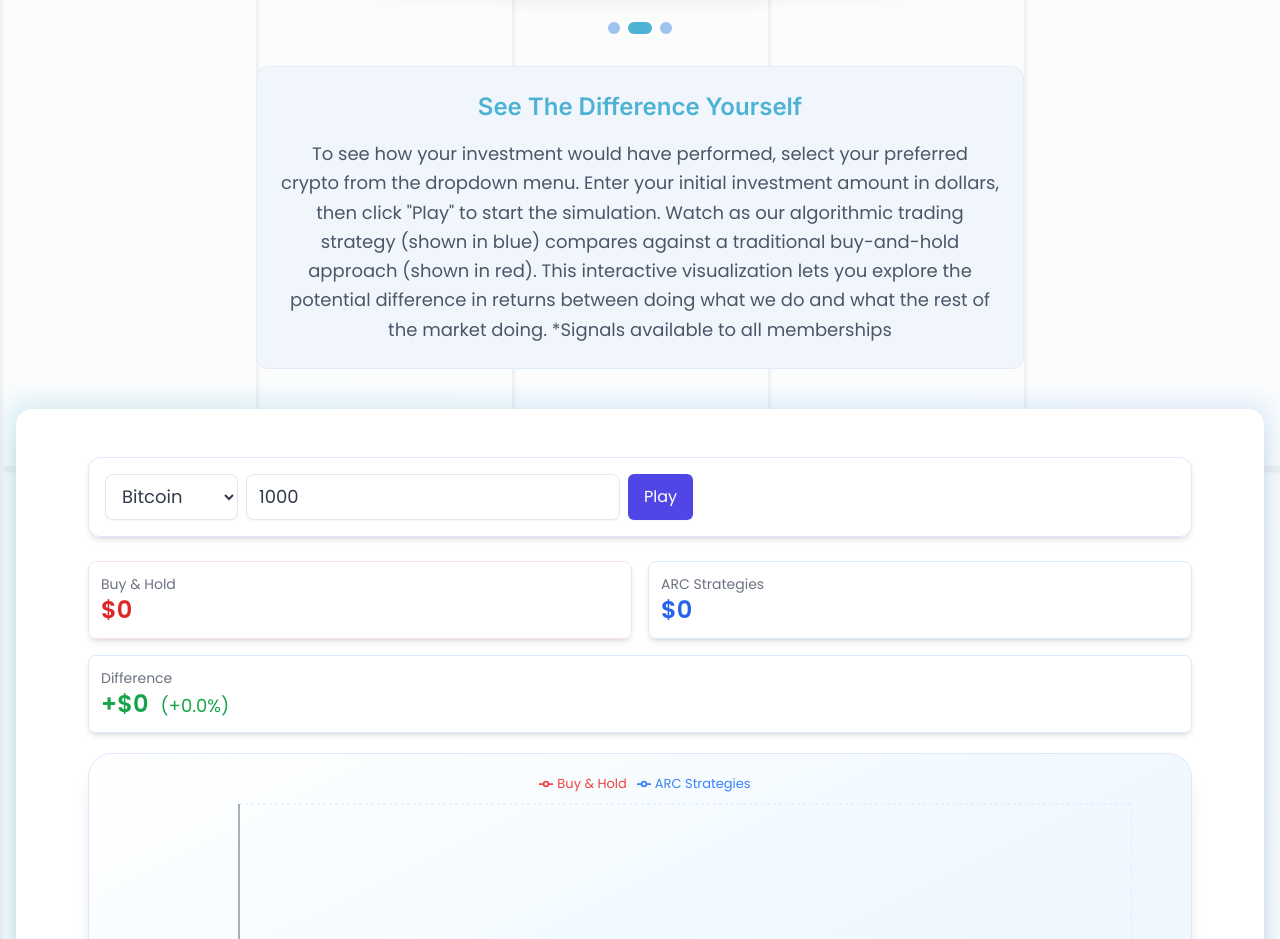
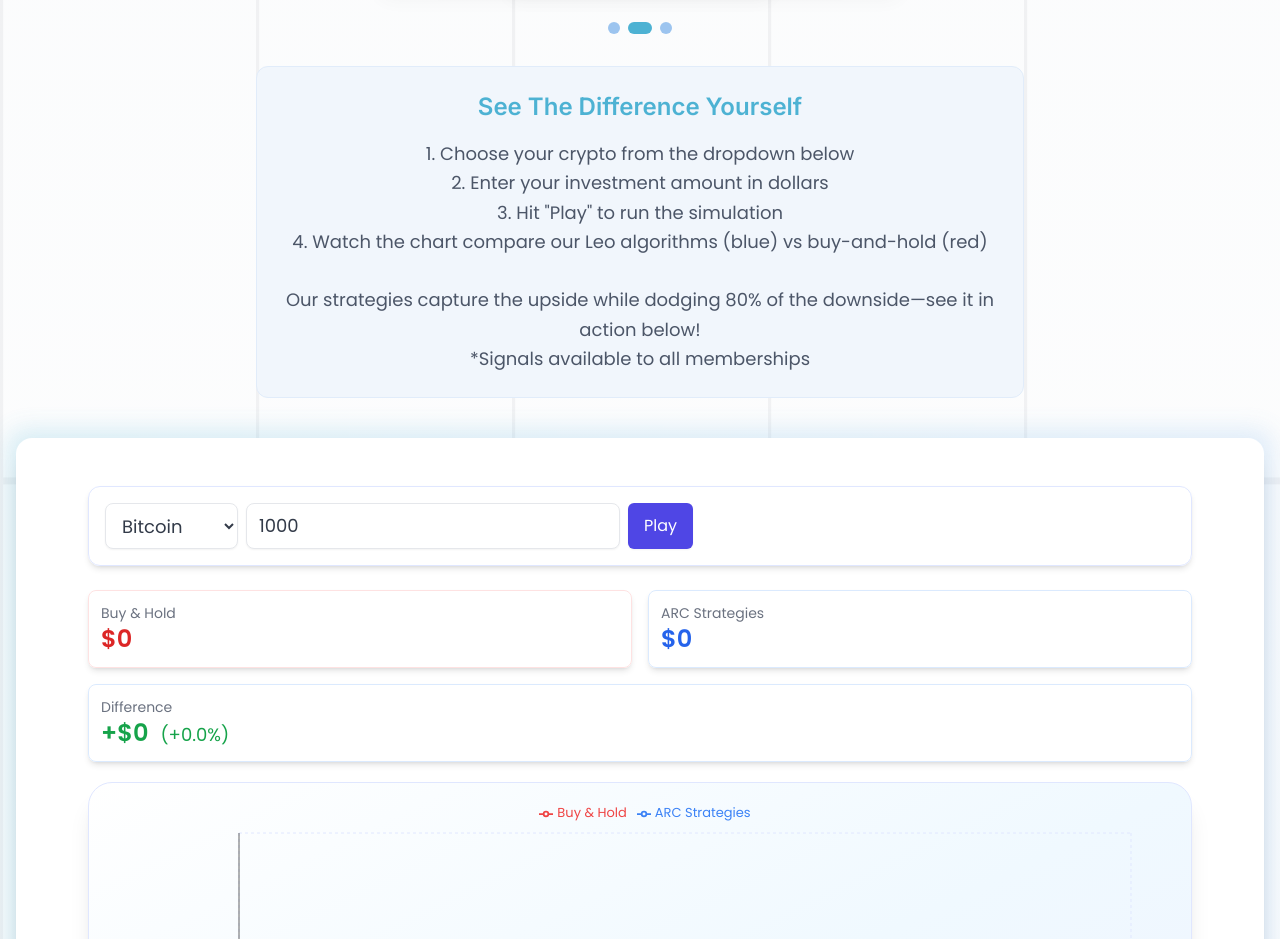
Before and after one commit to Managed-Vault/UPDATEDREPBILLY, a React (Create React App) app: page / in a window 1280 px wide. Shown: the part 8700-9639 px from the top of the page. Built offline with nearby package versions, Linux system fonts and the light colour scheme.

Commit message:
Update SectionFour component with simpler chart instructions

```diff
--- a/src/components/SectionFour.js
+++ b/src/components/SectionFour.js
@@ -118,7 +118,17 @@ const SectionFour = () => {
         <div className="cta-callout text-center mb-10 max-w-3xl mx-auto p-6 bg-brand-50 rounded-xl border border-brand-100">
           <h3 className="text-xl md:text-2xl font-headline font-semibold mb-4 text-brand-700">See The Difference Yourself</h3>
           <p className="text-lg leading-relaxed font-content text-neutral-700">
-            To see how your investment would have performed, select your preferred crypto from the dropdown menu. Enter your initial investment amount in dollars, then click "Play" to start the simulation. Watch as our algorithmic trading strategy (shown in blue) compares against a traditional buy-and-hold approach (shown in red). This interactive visualization lets you explore the potential difference in returns between doing what we do and what the rest of the market doing. *Signals available to all memberships
+            1. Choose your crypto from the dropdown below
+            <br />
+            2. Enter your investment amount in dollars
+            <br />
+            3. Hit "Play" to run the simulation
+            <br />
+            4. Watch the chart compare our Leo algorithms (blue) vs buy-and-hold (red)
+            <br /><br />
+            Our strategies capture the upside while dodging 80% of the downside—see it in action below!
+            <br />
+            *Signals available to all memberships
           </p>
         </div>
 
```
